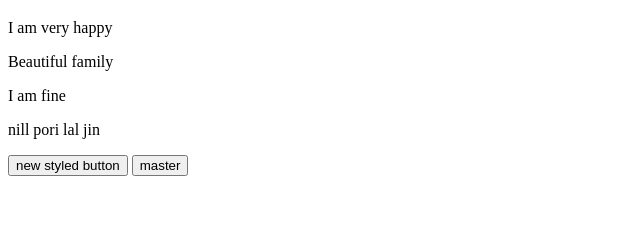
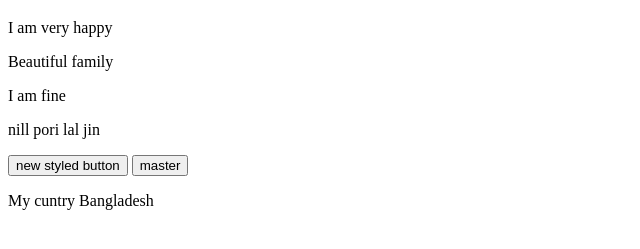
Before and after one commit to Antony174/My-first-wevsite, a plain HTML site: page index.html in a window 1280 px wide. Shown: the part 61-310 px from the top of the page, without its empty margins (0-640 px from the left). Drawn offline with Linux system fonts and the light colour scheme.

Commit message:
bangladesh

```diff
--- a/index.html
+++ b/index.html
@@ -14,5 +14,6 @@
     <p>nill pori lal jin</p>
     <button>new styled button</button>
     <button>master</button>
+    <p>My cuntry Bangladesh</p>
 </body>
 </html>
```
